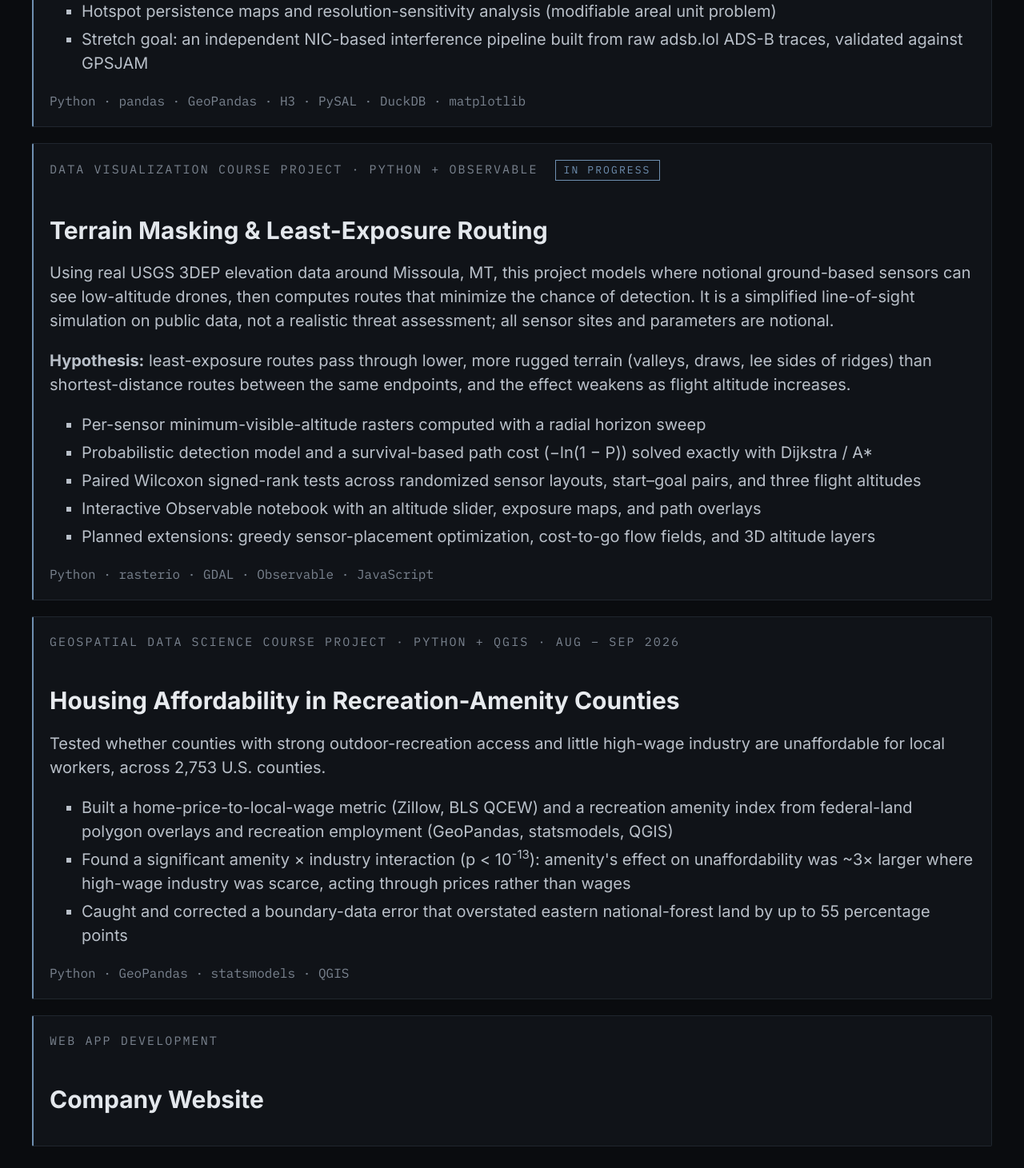
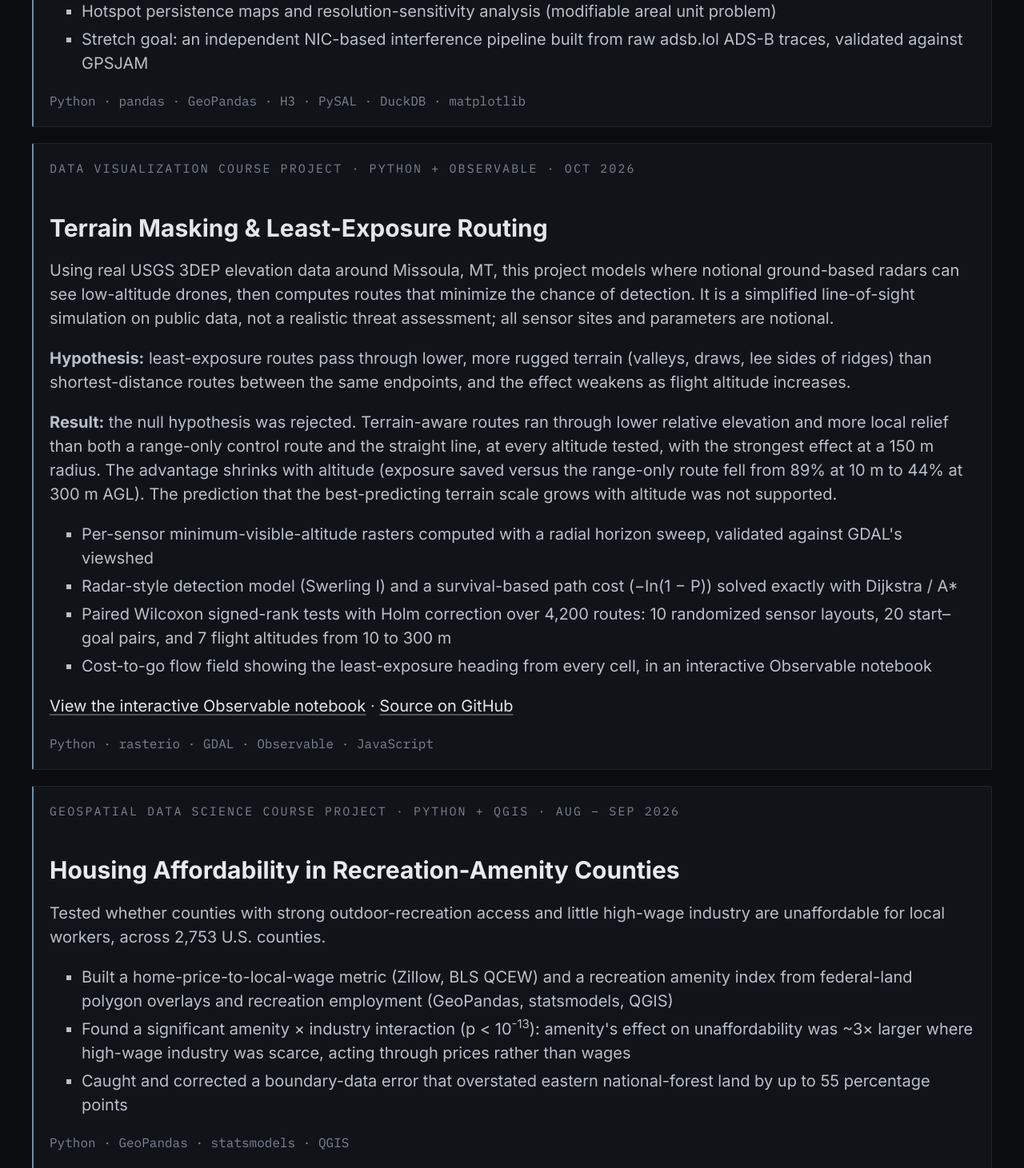
Before and after one commit to benbarlog/portfolio, a Django app: page /projects/ in a window 1280 px wide. Shown: the part 701-2162 px from the top of the page at 80% size. Run offline with Django 5.2, Linux system fonts and the light colour scheme; some libraries are stand-ins or nearby versions.

Commit message:
Updated about page and projects page. Terrain masking project completed.

```diff
--- a/docs/about/index.html
+++ b/docs/about/index.html
@@ -38,8 +38,7 @@
 </p>
 <p>
     I've done undergraduate research on evaluating LLM tutors, which I presented as first author
-    at IEEE IRI 2026, and I'm currently working on geospatial and terrain analysis projects related
-    to autonomous systems. I also co-founded Personacue.ai, where I lead backend development.
+    at IEEE IRI 2026, and I'm currently working on global GPS degradation and conflict-network mapping projects.
 </p>
 
 <h3>Education</h3>
--- a/portfolio/templates/portfolio/about.html
+++ b/portfolio/templates/portfolio/about.html
@@ -10,8 +10,7 @@
 </p>
 <p>
     I've done undergraduate research on evaluating LLM tutors, which I presented as first author
-    at IEEE IRI 2026, and I'm currently working on geospatial and terrain analysis projects related
-    to autonomous systems. I also co-founded Personacue.ai, where I lead backend development.
+    at IEEE IRI 2026, and I'm currently working on global GPS degradation and conflict-network mapping projects.
 </p>
 
 <h3>Education</h3>
--- a/portfolio/templates/portfolio/projects.html
+++ b/portfolio/templates/portfolio/projects.html
@@ -30,11 +30,11 @@
 </article>
 
 <article>
-    <p class="label">Data Visualization course project &middot; Python + Observable <span class="status">In progress</span></p>
-    <h3><a href="https://github.com/benbarlog/Terrain-masking">Terrain Masking &amp; Least-Exposure Routing</a></h3>
+    <p class="label">Data Visualization course project &middot; Python + Observable &middot; Oct 2026</p>
+    <h3><a href="https://observablehq.com/@benji823/how-terrain-masking-lets-drones-avoid-detection">Terrain Masking &amp; Least-Exposure Routing</a></h3>
     <p>
         Using real USGS 3DEP elevation data around Missoula, MT, this project models where notional
-        ground-based sensors can see low-altitude drones, then computes routes that minimize the chance
+        ground-based radars can see low-altitude drones, then computes routes that minimize the chance
         of detection. It is a simplified line-of-sight simulation on public data, not a realistic threat
         assessment; all sensor sites and parameters are notional.
     </p>
@@ -43,13 +43,20 @@
         (valleys, draws, lee sides of ridges) than shortest-distance routes between the same endpoints,
         and the effect weakens as flight altitude increases.
     </p>
+    <p>
+        <strong>Result:</strong> the null hypothesis was rejected. Terrain-aware routes ran through lower
+        relative elevation and more local relief than both a range-only control route and the straight line,
+        at every altitude tested, with the strongest effect at a 150 m radius. The advantage shrinks with
+        altitude (exposure saved versus the range-only route fell from 89% at 10 m to 44% at 300 m AGL).
+        The prediction that the best-predicting terrain scale grows with altitude was not supported.
+    </p>
     <ul>
-        <li>Per-sensor minimum-visible-altitude rasters computed with a radial horizon sweep</li>
-        <li>Probabilistic detection model and a survival-based path cost (&minus;ln(1 &minus; P)) solved exactly with Dijkstra / A*</li>
-        <li>Paired Wilcoxon signed-rank tests across randomized sensor layouts, start&ndash;goal pairs, and three flight altitudes</li>
-        <li>Interactive Observable notebook with an altitude slider, exposure maps, and path overlays</li>
-        <li>Planned extensions: greedy sensor-placement optimization, cost-to-go flow fields, and 3D altitude layers</li>
+        <li>Per-sensor minimum-visible-altitude rasters computed with a radial horizon sweep, validated against GDAL's viewshed</li>
+        <li>Radar-style detection model (Swerling I) and a survival-based path cost (&minus;ln(1 &minus; P)) solved exactly with Dijkstra / A*</li>
+        <li>Paired Wilcoxon signed-rank tests with Holm correction over 4,200 routes: 10 randomized sensor layouts, 20 start&ndash;goal pairs, and 7 flight altitudes from 10 to 300 m</li>
+        <li>Cost-to-go flow field showing the least-exposure heading from every cell, in an interactive Observable notebook</li>
     </ul>
+    <p><a href="https://observablehq.com/@benji823/how-terrain-masking-lets-drones-avoid-detection">View the interactive Observable notebook</a> &middot; <a href="https://github.com/benbarlog/Terrain-masking">Source on GitHub</a></p>
     <p class="tools">Python &middot; rasterio &middot; GDAL &middot; Observable &middot; JavaScript</p>
 </article>
 
```
Also changed, not shown: docs/projects/index.html (+15 -8 lines).
